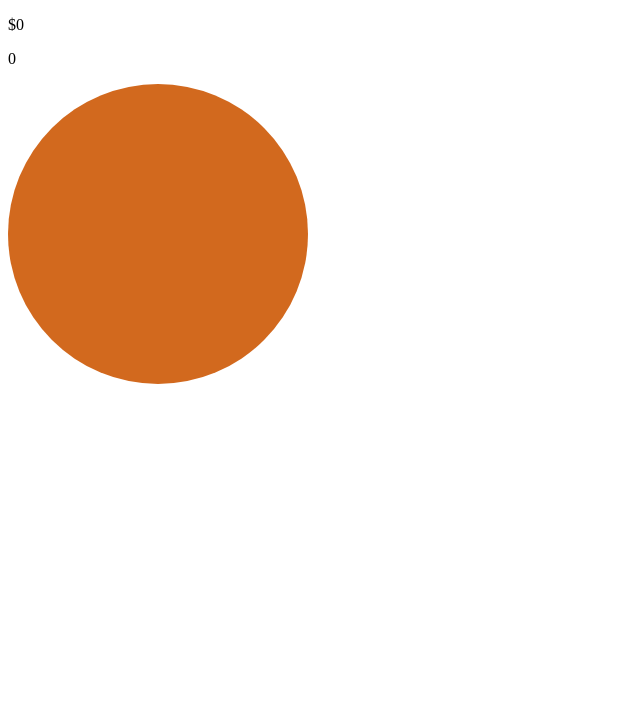
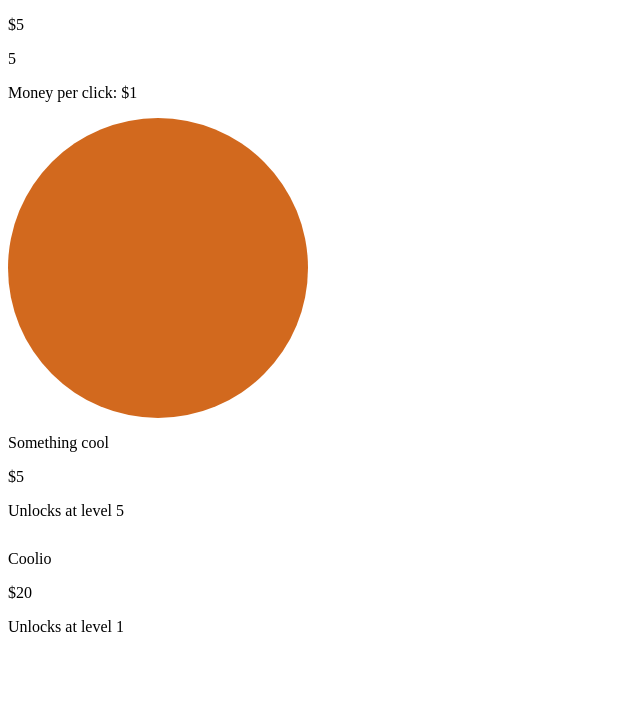
Before and after one commit to Pickle-Shoes/CSC334, a plain HTML site: page Demos/cookie-Clicker/index.html in a window 1280 px wide. Shown: the whole page, without its empty margins (0-640 px from the left). Drawn offline with Linux system fonts and the light colour scheme.

Commit message:
Working version of cookie clicker

```diff
--- a/Demos/cookie-Clicker/index.html
+++ b/Demos/cookie-Clicker/index.html
@@ -8,7 +8,10 @@
     <body>
         <p id="money">$0</p>
         <p id="level">0</p>
-        <div id="cookie"></div>
-        <div id="shop"></div>
+        <p>Money per click: $<span id="multiplier">1</span></p>
+        <div id="main-area">
+            <div id="cookie"></div>
+            <div id="shop"></div>
+        </div>
     </body>
 </html>
--- a/Demos/cookie-Clicker/main.css
+++ b/Demos/cookie-Clicker/main.css
@@ -3,6 +3,13 @@
     height: 300px;
     border-radius: 100%;
     background-color: chocolate;
+}
+
+#main-area{
+    display: grid;
+    grid-template-columns: 1fr;
+    grid-template-rows: 1fr 1fr;
+    align-content: center;
 }
 
 .locked{
--- a/Demos/cookie-Clicker/main.js
+++ b/Demos/cookie-Clicker/main.js
@@ -1,10 +1,12 @@
 const cookie = document.getElementById("cookie")
 const moneyElement = document.getElementById("money")
 const levelElement = document.getElementById("level")
+const multiplierElement = document.getElementById("multiplier")
 const shop = document.getElementById("shop")
 
 let money = 0
 let level = 0
+let multiplier = 1
 
 const items =
 [{
@@ -13,6 +15,7 @@ const items =
     level: 5,
     element: null,
     purchased: false,
+    multiplier: 2,
 },
 {
     title: "Coolio",
@@ -20,7 +23,28 @@ const items =
     level: 1,
     element: null,
     purchased: false,
-}]
+    multiplier: 3,
+},
+{
+    title: "Coolest Item",
+    price: 100,
+    level: 20,
+    element: null,
+    purchased: false,
+    multiplier: 5,
+    clickRate: 1000,
+}
+]
+
+//generate random number for bonus chance
+//Math.random()
+//bonus element show up
+//if they clck then add money and remove it
+//after a few seconds it goes away
+
+
+
+
 
 //add all items to shop, then use css for locked items
 items.forEach((item) => {
@@ -34,22 +58,29 @@ items.forEach((item) => {
     <p>Unlocks at level ${item.level}</p>
     `
 
-    item.onclick = () =>{
+    element.onclick = () =>{
         //make sure they can buy it
         if(money >= item.price && item.purchased == false){
             money = money - item.price
-            money.innerText = `$${money}`
+            moneyElement.innerText = `$${money}`
 
             //mark as purchased in data
             item.purchased = true
             //update ui to show its purchased
             item.element.classList.add("purchased")
+            multiplier = multiplier * item.multiplier
+            multiplierElement.innerText = multiplier
         }
         else{
             return
         }
     }
 
+    if(item.clickRate != undefined){
+        setInterval(() => {
+            cookie.click()
+        }, item.clickRate)
+    }
     element.classList.add("locked", "item")
     item.element = element
     shop.append(element)
@@ -58,7 +89,7 @@ items.forEach((item) => {
 
 cookie.onclick = () =>
 {
-    money++
+    money = money + multiplier
     level++
 
     //loop through all items, add if newly available
```
